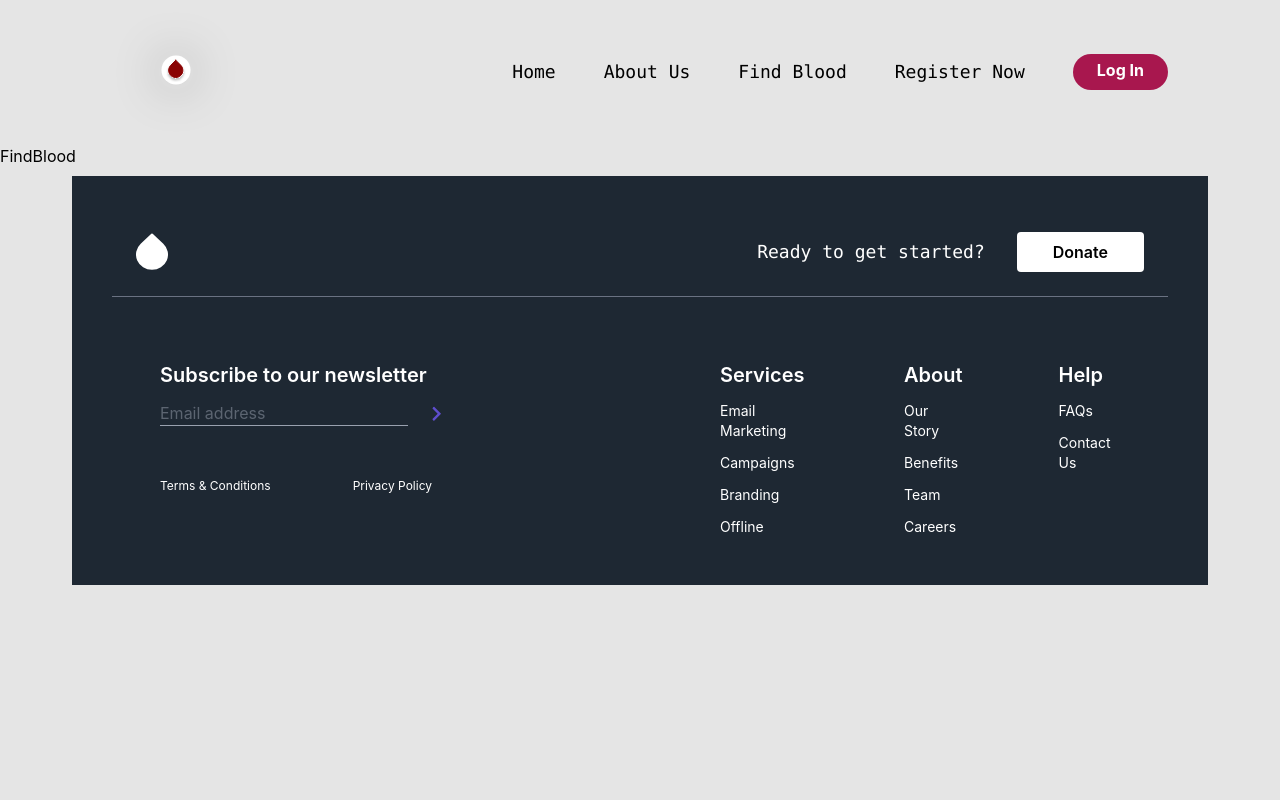
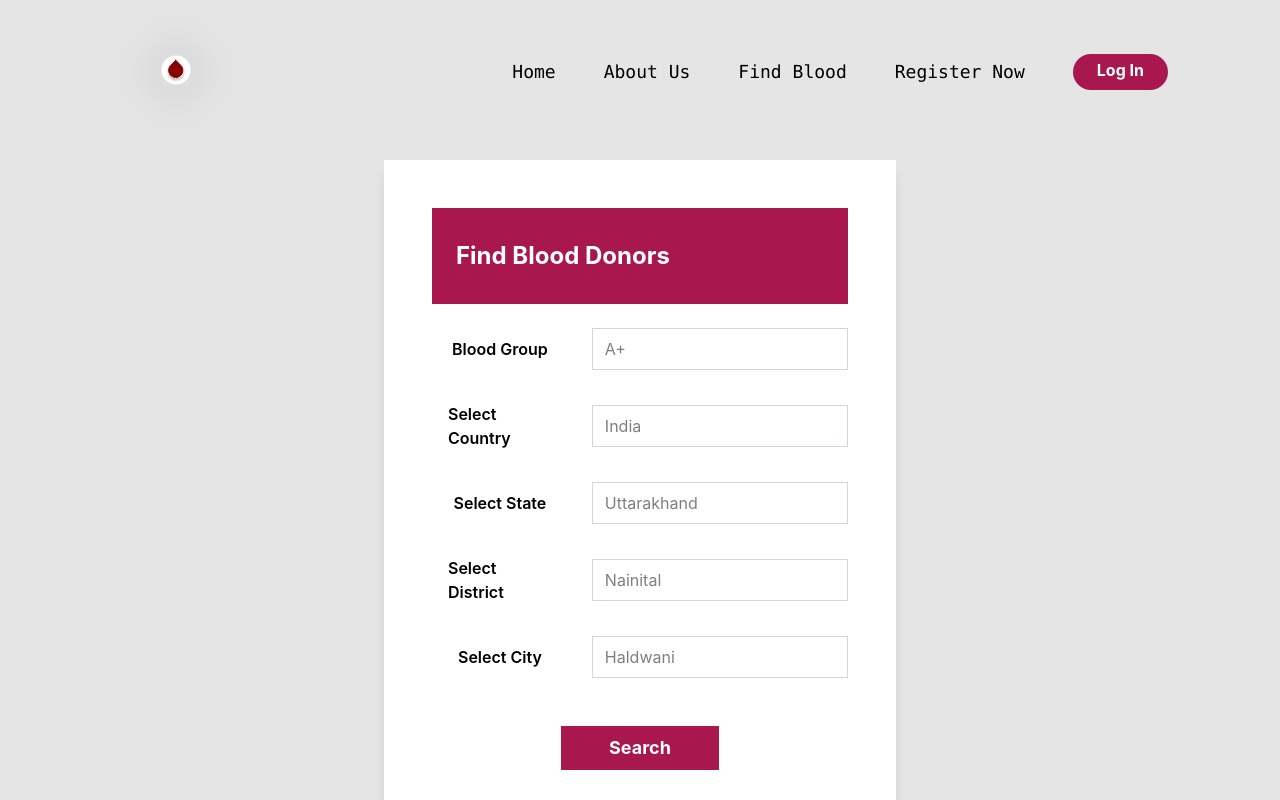
Before and after one commit to lxmn-22/Help2Humanity, a React (Vite) app in the folder frontend/: page /find-blood in a window 1280 px wide. Shown: the top 800 px of the page. Built offline with nearby package versions, Linux system fonts and the light colour scheme.

Commit message:
[Help2Humanity]: Completed Find Blood Donar.

```diff
--- a/frontend/src/components/RegisterNow.tsx
+++ b/frontend/src/components/RegisterNow.tsx
@@ -2,7 +2,7 @@ import React from "react";
 
 const RegisterNow = () => {
 	return (
-		<div className="bg-white flex flex-col items-center justify-start p-6 sm:p-8 md:p-10 lg:p-12 mx-4 sm:mx-16 lg:mx-24 xl:mx-32 my-6 sm:my-4 shadow-lg">
+		<div className="bg-white flex flex-col items-center justify-start p-6 sm:p-8 md:p-10 lg:p-12 mx-4 sm:mx-16 lg:mx-24 xl:mx-32 my-6 sm:my-4 shadow-lg xl:mb-28">
 			<div className="bg-[#A8174E] w-full h-24 flex items-center justify-start px-6 mb-6">
 				<h1 className="text-xl sm:text-2xl text-white font-bold">
 					Register As Donor
--- a/frontend/src/pages/FindBlood.tsx
+++ b/frontend/src/pages/FindBlood.tsx
@@ -1,7 +1,46 @@
 import React from "react";
 
-const FindBlood = () => {
-	return <div>FindBlood</div>;
+interface FormInputProps {
+	label: string;
+	placeholder: string;
+}
+
+const FormInput: React.FC<FormInputProps> = ({ label, placeholder }) => (
+	<div className="flex flex-col sm:flex-row items-center gap-6 w-full">
+		<label className="w-1/2 flex items-center justify-evenly px-4 font-semibold text-center sm:text-left">
+			{label}
+		</label>
+		<input
+			className="border border-gray-300 px-3 py-2 w-full focus:outline-[#A8174E]"
+			type="text"
+			placeholder={placeholder}
+		/>
+	</div>
+);
+
+const FindBlood: React.FC = () => {
+	return (
+		<div className="bg-white flex flex-col items-center p-6 sm:p-8 md:p-10 lg:p-12 mx-4 sm:mx-16 lg:mx-24 xl:mx-96 my-6 shadow-lg xl:mb-28">
+			<div className="bg-[#A8174E] w-full h-24 flex items-center px-6 mb-6">
+				<h1 className="text-xl sm:text-2xl text-white font-bold">
+					Find Blood Donors
+				</h1>
+			</div>
+			<form className="w-full flex flex-col items-center justify-between gap-8">
+				<FormInput label="Blood Group" placeholder="A+" />
+				<FormInput label="Select Country" placeholder="India" />
+				<FormInput label="Select State" placeholder="Uttarakhand" />
+				<FormInput label="Select District" placeholder="Nainital" />
+				<FormInput label="Select City" placeholder="Haldwani" />
+				<button
+					type="submit"
+					className="bg-[#A8174E] text-white text-lg font-bold py-2 w-full sm:w-auto sm:px-12 mt-4 hover:bg-[#8e143e] transition"
+				>
+					Search
+				</button>
+			</form>
+		</div>
+	);
 };
 
 export default FindBlood;
```
